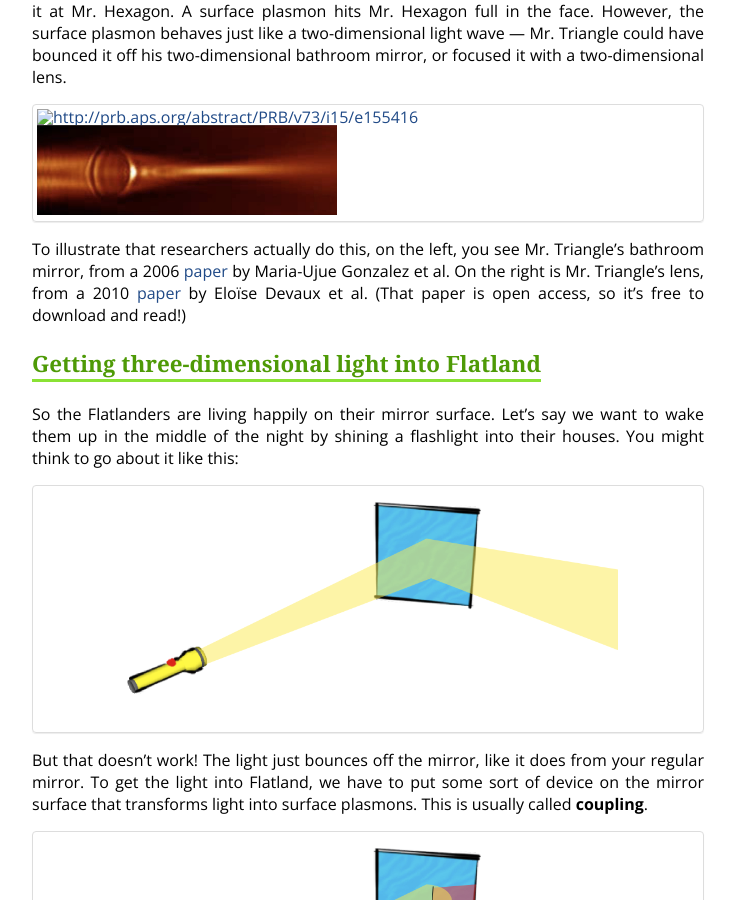
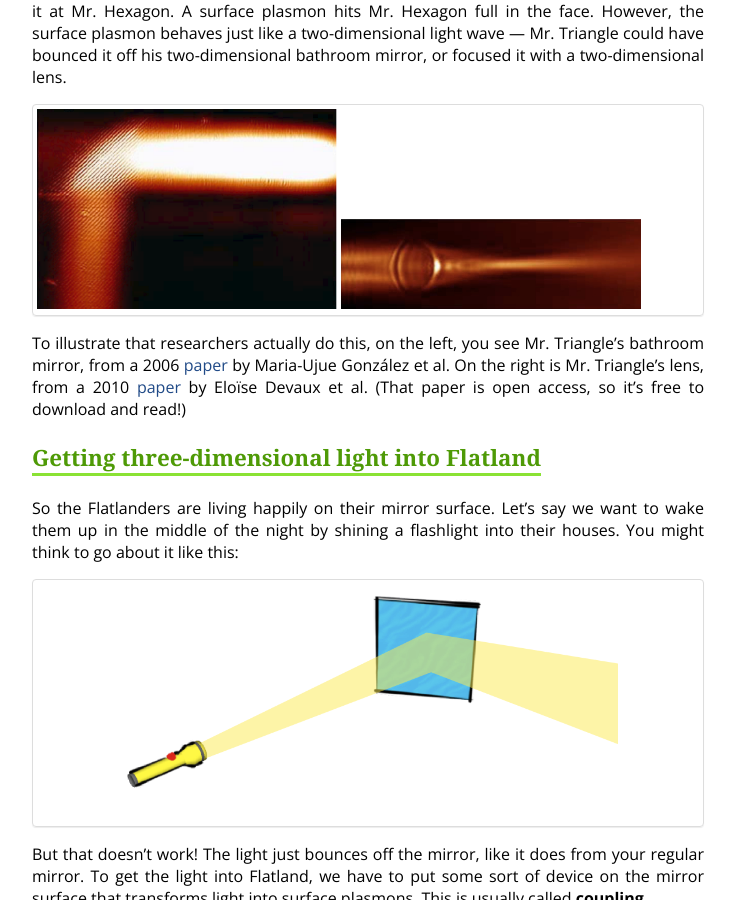
Before and after one commit to ptomato/ptomato.github.com, a Jekyll site: the page built from science/science-what-is.md, in a window 1280 px wide and 900 px high, scrolled down 1261 px. Shown: the whole window, without its empty margins (272-1007 px from the left). Built offline with Jekyll 4.4.1, drawn with Linux system fonts in a browser that asks for light colours; some web fonts are replaced.

Commit message:
Add image of plasmonic mirror

```diff
--- a/science/science-what-is.md
+++ b/science/science-what-is.md
@@ -45,11 +45,11 @@ A surface plasmon hits Mr. Hexagon full in the face.
 However, the surface plasmon behaves just like a two-dimensional light wave &mdash; Mr. Triangle could have bounced it off his two-dimensional bathroom mirror, or focused it with a two-dimensional lens.
 
 <div class="figure">
-	<a href="http://prb.aps.org/abstract/PRB/v73/i15/e155416"><img src="" alt="http://prb.aps.org/abstract/PRB/v73/i15/e155416" width="300"/></a>
+	<a href="http://prb.aps.org/abstract/PRB/v73/i15/e155416"><img src="/images/plasmonic-mirror.png" alt="Plasmonic mirror" title="Probably copyright 2006 the American Physical Society. Used without permission. I believe this is Fair Use under United States copyright law, since only a portion of the original figure has been reproduced, and it is for nonprofit educational purposes." width="300"/></a>
 	<a href="http://dx.doi.org/10.1364/OE.18.020610"><img src="/images/plasmonic-lens.png" alt="Plasmonic lens" title="Probably copyright 2010 the Optical Society of America. Used without permission. I believe this is Fair Use under United States copyright law, since only a portion of the original figure has been reproduced, and it is for nonprofit educational purposes." width="300"/></a>
 </div>
 
-To illustrate that researchers actually do this, on the left, you see Mr. Triangle's bathroom mirror, from a 2006 [paper](http://dx.doi.org/10.1103/PhysRevB.73.155416) by Maria-Ujue Gonzalez et al.
+To illustrate that researchers actually do this, on the left, you see Mr. Triangle's bathroom mirror, from a 2006 [paper](http://dx.doi.org/10.1103/PhysRevB.73.155416) by Maria-Ujue Gonz&aacute;lez et al.
 On the right is Mr. Triangle's lens, from a 2010 [paper](http://dx.doi.org/10.1364/OE.18.020610) by Elo&iuml;se Devaux et al.
 (That paper is open access, so it's free to download and read!)
 
```
Also changed, not shown: images/plasmonic-mirror.png (added).
